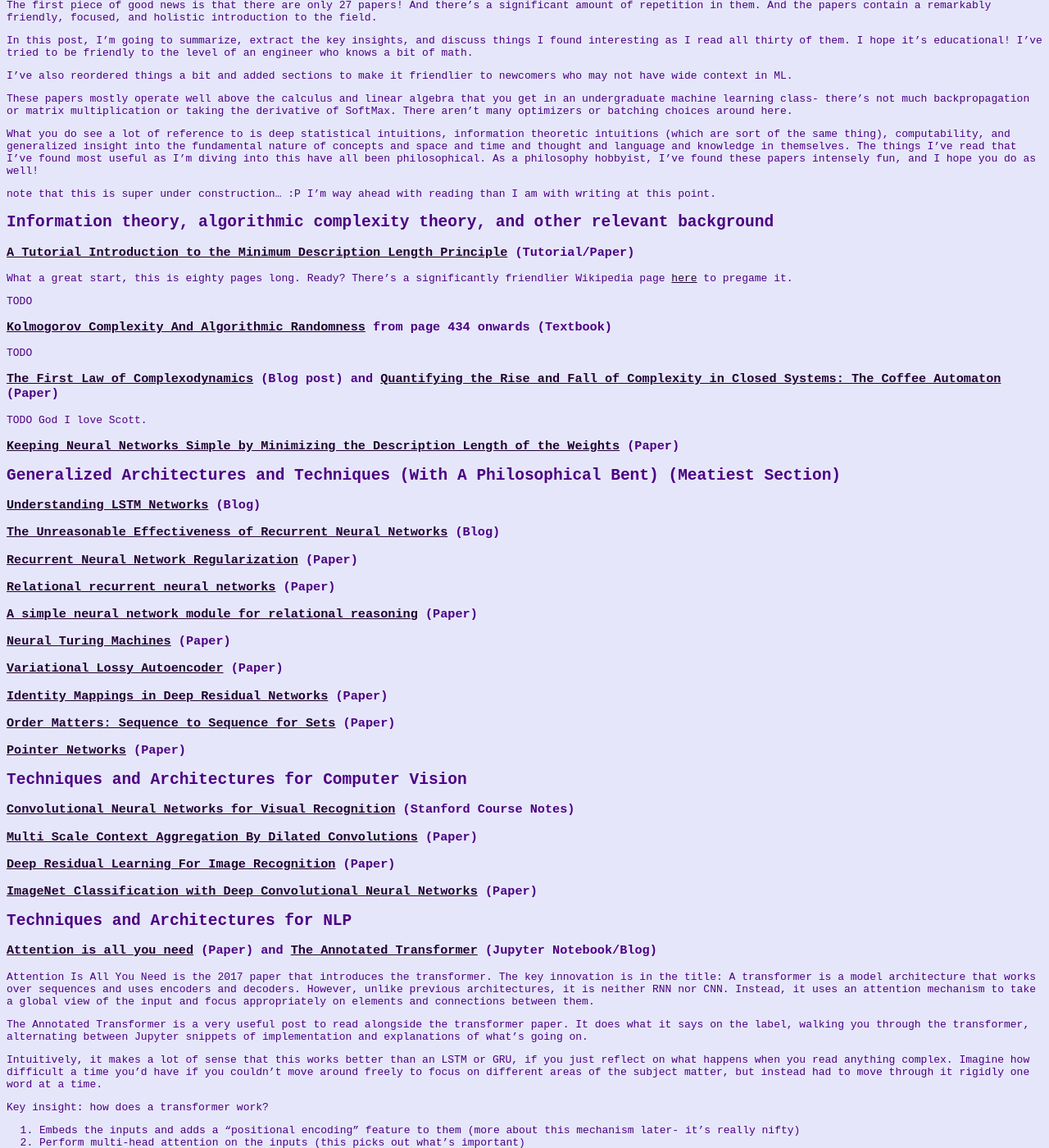
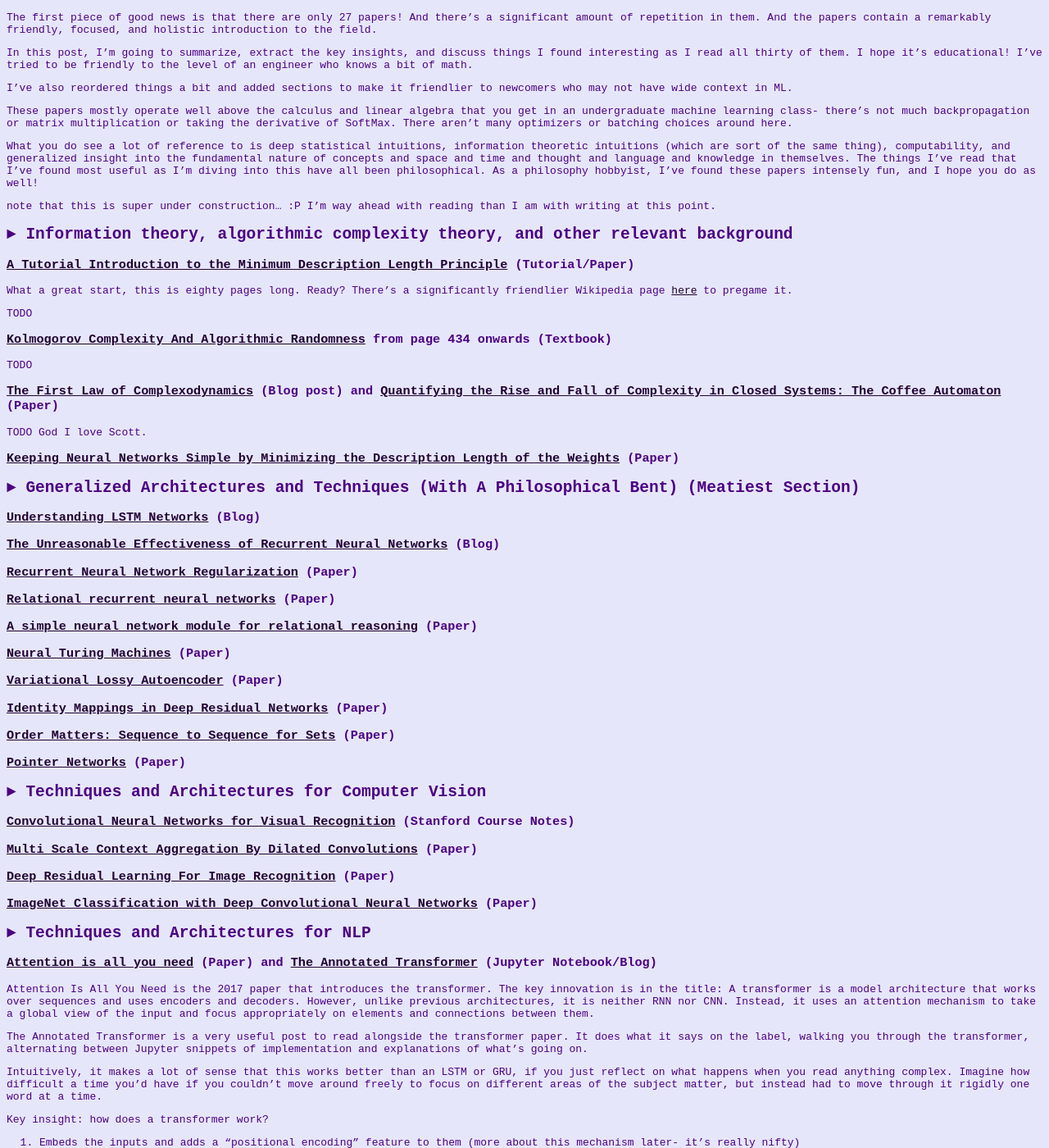
Before and after one commit to laudiacay/laudiacay.github.io, a Jekyll site: the page built from _posts/2024-05-08-Ilya-30u30-guide-UNDER-CONSTRUCTION.md, in a window 1280 px wide and 1400 px high, scrolled down 269 px. Shown: the whole window at 82% size. Built offline with Jekyll 4.4.1, drawn with Linux system fonts in a browser that asks for light colours.

Commit message:
tiny cleanup

```diff
--- a/_layouts/post.html
+++ b/_layouts/post.html
@@ -10,5 +10,6 @@ layout: default
     {% endfor %}
   </p>
 {% endif %}
+<hr>
 
 {{ content }}
--- a/_posts/2024-05-08-Ilya-30u30-guide-UNDER-CONSTRUCTION.md
+++ b/_posts/2024-05-08-Ilya-30u30-guide-UNDER-CONSTRUCTION.md
@@ -22,7 +22,7 @@ These papers mostly operate well above the calculus and linear algebra that you
 What you do see a lot of reference to is deep statistical intuitions, information theoretic intuitions (which are sort of the same thing), computability, and generalized insight into the fundamental nature of concepts and space and time and thought and language and knowledge in themselves. The things I've read that I've found most useful as I'm diving into this have all been philosophical. As a philosophy hobbyist, I've found these papers intensely fun, and I hope you do as well!
 
 note that this is super under construction... :P I'm way ahead with reading than I am with writing at this point.
-## Information theory, algorithmic complexity theory, and other relevant background
+##  ► Information theory, algorithmic complexity theory, and other relevant background
 ### [A Tutorial Introduction to the Minimum Description Length Principle](https://arxiv.org/pdf/math/0406077) (Tutorial/Paper)
 
 What a great start, this is eighty pages long. Ready? There's a significantly friendlier Wikipedia page [here](https://en.wikipedia.org/wiki/Minimum_description_length) to pregame it.
@@ -33,7 +33,7 @@ TODO
 ### [The First Law of Complexodynamics](https://scottaaronson.blog/?p=762) (Blog post) and [Quantifying the Rise and Fall of Complexity in Closed Systems: The Coffee Automaton](https://arxiv.org/pdf/1405.6903) (Paper)
 TODO God I love Scott.
 ### [Keeping Neural Networks Simple by Minimizing the Description Length of the Weights](https://www.cs.toronto.edu/~hinton/absps/colt93.pdf) (Paper)
-## Generalized Architectures and Techniques (With A Philosophical Bent) (Meatiest Section)
+## ► Generalized Architectures and Techniques (With A Philosophical Bent) (Meatiest Section)
 
 ### [Understanding LSTM Networks](https://colah.github.io/posts/2015-08-Understanding-LSTMs/) (Blog)
 
@@ -55,7 +55,7 @@ TODO God I love Scott.
 ### [Pointer Networks](https://arxiv.org/pdf/1506.03134) (Paper)
 
 
-## Techniques and Architectures for Computer Vision
+## ► Techniques and Architectures for Computer Vision
 ### [Convolutional Neural Networks for Visual Recognition](https://cs231n.github.io/) (Stanford Course Notes)
 ### [Multi Scale Context Aggregation By Dilated Convolutions](https://arxiv.org/pdf/1511.07122) (Paper)
 
@@ -63,7 +63,7 @@ TODO God I love Scott.
 
 ### [ImageNet Classification with Deep Convolutional Neural Networks](https://proceedings.neurips.cc/paper_files/paper/2012/file/c399862d3b9d6b76c8436e924a68c45b-Paper.pdf) (Paper)
 
-## Techniques and Architectures for NLP
+## ► Techniques and Architectures for NLP
 ### [Attention is all you need](https://arxiv.org/pdf/1706.03762) (Paper) and [The Annotated Transformer](https://nlp.seas.harvard.edu/annotated-transformer/) (Jupyter Notebook/Blog)
 Attention Is All You Need is the 2017 paper that introduces the transformer. The key innovation is in the title: A transformer is a model architecture that works over sequences and uses encoders and decoders. However, unlike previous architectures, it is neither RNN nor CNN. Instead, it uses an attention mechanism to take a global view of the input and focus appropriately on elements and connections between them.
 
@@ -75,11 +75,12 @@ Key insight: how does a transformer work?
 1. Embeds the inputs and adds a "positional encoding" feature to them (more about this mechanism later- it's really nifty)
 2. Perform multi-head attention on the inputs (this picks out what's important)
 3. .... TODO ... finish
+
 ### [Deep Speech 2: End-to-End Speech Recognition in English and Mandarin](https://arxiv.org/pdf/1512.02595) (Paper)
 ### [Scaling Laws for Neural Language Models](https://arxiv.org/pdf/2001.08361) (Paper)
 
 ### [Neural Machine Translation by Jointly Learning to Align and Translate](https://arxiv.org/pdf/1409.0473) (Paper)
-## Grab Bag
+## ► Grab Bag
 ### [Machine Super Intelligence](https://www.vetta.org/documents/Machine_Super_Intelligence.pdf) (PhD Thesis)
 
 ### [Neural Message Passing for Quantum Chemistry](https://arxiv.org/pdf/1704.01212) (Paper)
```
Also changed, not shown: _posts/2024-05-09-C2PA-Bear-Thoughts.md (+1 -0 lines).
